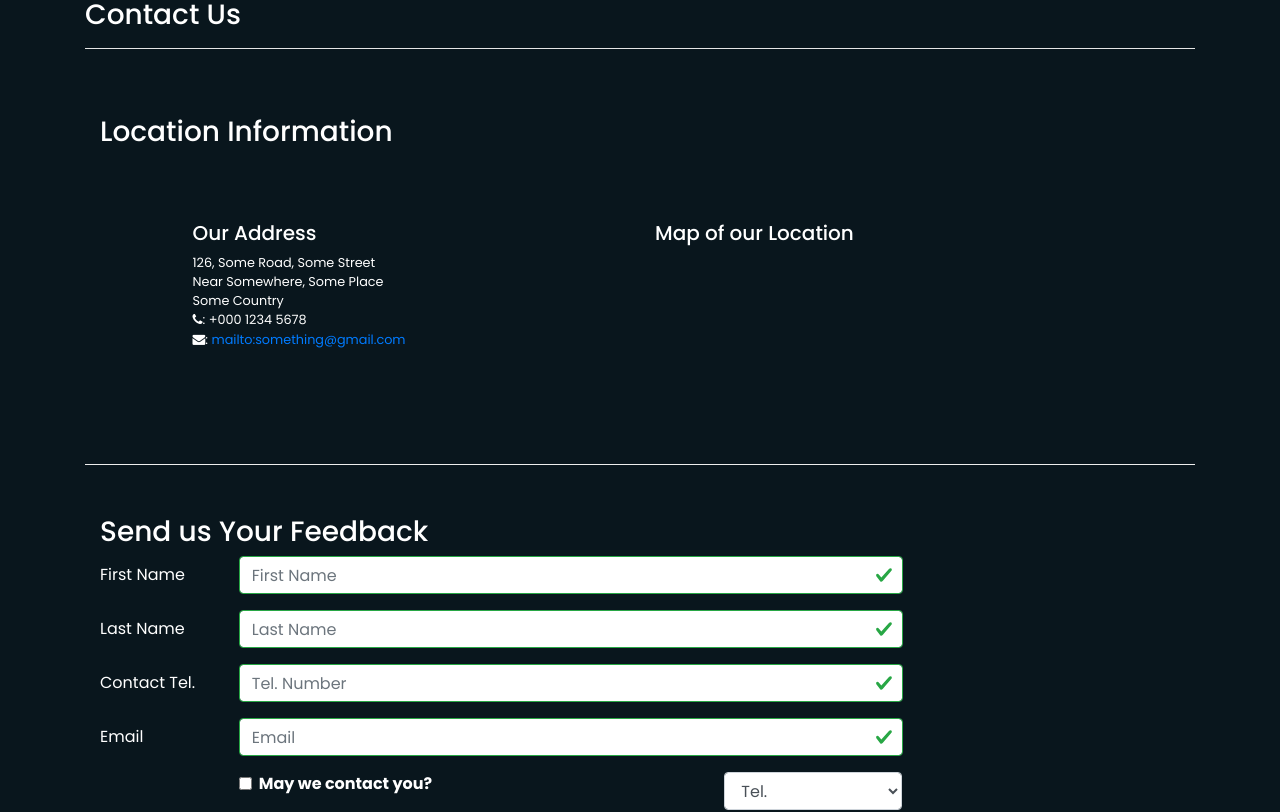
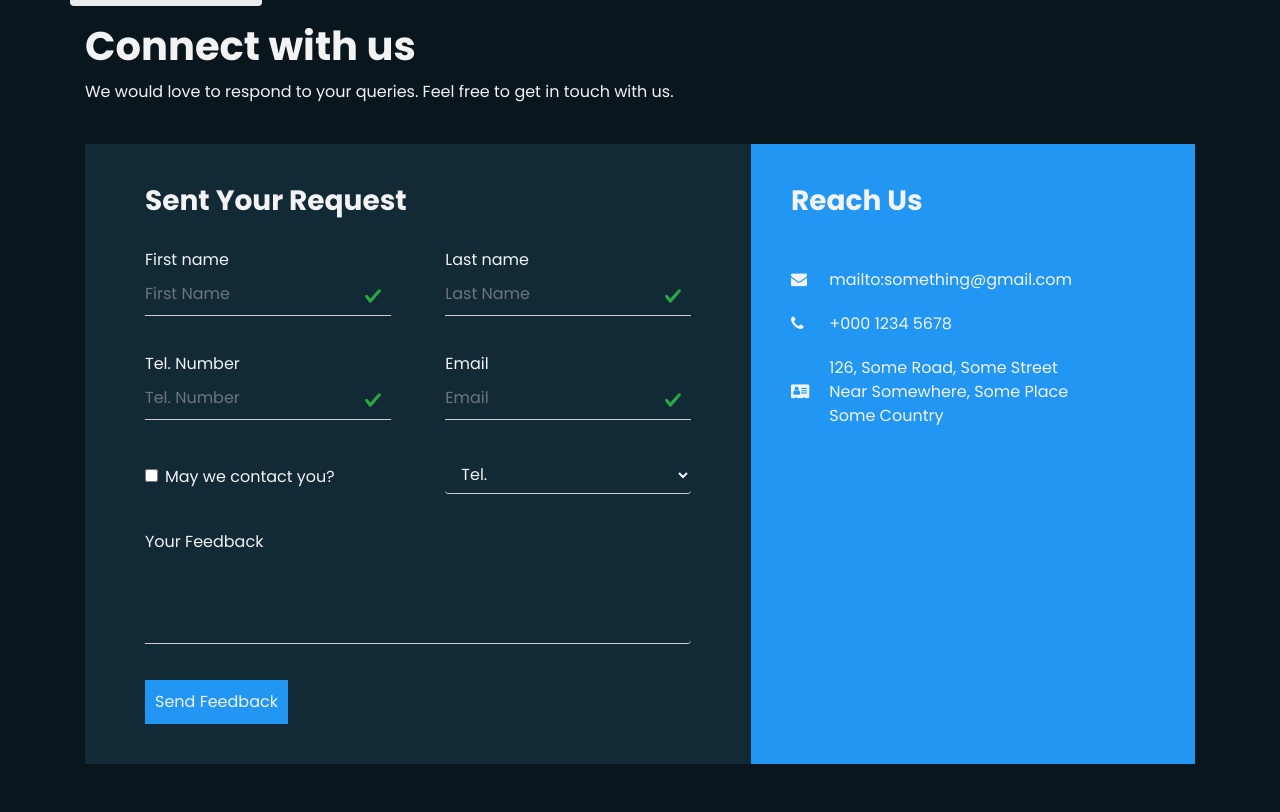
Before and after one commit to Abinash458/mobile-store, a React (Create React App) app: page /contactus in a window 1280 px wide. Shown: the part 430-1242 px from the top of the page. Built offline with nearby package versions, Linux system fonts and the light colour scheme.

Commit message:
contact page

```diff
--- a/src/components/Contact/ContactPage.js
+++ b/src/components/Contact/ContactPage.js
@@ -1,6 +1,8 @@
 import React, { Component } from 'react';
-import { Breadcrumb, BreadcrumbItem, Form, FormGroup, Label, Input, Col, FormFeedback, Button } from 'reactstrap';
+import { Breadcrumb, BreadcrumbItem, Form, FormGroup, Label, Input, FormFeedback } from 'reactstrap';
 import { Link } from "react-router-dom";
+import styled from "styled-components";
+
 
 class ContactPage extends Component {
     constructor(props) {
@@ -79,7 +81,8 @@ class ContactPage extends Component {
     render() {
         const errors = this.validate(this.state.firstName, this.state.lastName, this.state.telNum, this.state.email);
         return (
-            <div className="container text-white py-4">
+            <ContactPageWrapper>
+                <div className="container py-5">
                     <div className="row">
                         <Breadcrumb>
                             <BreadcrumbItem>
@@ -89,89 +92,62 @@ class ContactPage extends Component {
                                 Contact Us
                          </BreadcrumbItem>
                         </Breadcrumb>
-                    <div className="col-12 text-white">
-                        <h3>Contact Us</h3>
-                        <hr />
                     </div>
-                </div>
-                <div className="row row-content">
-                    <div className="col-12">
-                        <h3>Location Information</h3>
-                    </div>
-                    <div className="col-12 col-sm-4 offset-sm-1">
-                        <h5>Our Address</h5>
-                        <address>
-                            126, Some Road, Some Street<br />
-                            Near Somewhere, Some Place<br />
-                            Some Country<br />
-                            <i className="fa fa-phone"></i>: +000 1234 5678<br />
-                            <i className="fa fa-envelope"></i>: <a href="mailto:something@gmail.com">mailto:something@gmail.com</a>
-                        </address>
-                    </div>
-                    <div className="col-12 col-sm-6 offset-sm-1">
-                        <h5>Map of our Location</h5>
-                    </div>
-                </div>
-                <div className="row row-content">
-                    <div className="col-12">
-                        <h3>Send us Your Feedback</h3>
-                    </div>
-                    <div className="col-12 col-md-9">
+                    <h1>Connect with us</h1>
+                    <p>We would love to respond to your queries. Feel free to get in touch with us.</p>
+                    <div className="contact-box">
+                        <div className="contact-left">
+                            <h3>Sent Your Request</h3>
                             <Form onSubmit={this.handleSubmit}>
-                            <FormGroup row>
-                                <Label htmlFor="firstName" md={2}>
-                                    First Name
+                                <div className="input-row">
+                                    <FormGroup className="input-group">
+                                        <Label>
+                                            First name
                                         </Label>
-                                <Col md={10}>
-                                    <Input type="text" id="firstName" name="firstName" placeholder="First Name" value={this.state.firstName} valid={errors.firstName === ''} invalid={errors.firstName !== ''} onChange={this.handleChange} onBlur={this.handleBlur('firstName')} />
+                                        <Input className="input" type="text" id="firstName" name="firstName" placeholder="First Name" value={this.state.firstName} valid={errors.firstName === ''} invalid={errors.firstName !== ''} onChange={this.handleChange} onBlur={this.handleBlur('firstName')} />
                                         <FormFeedback>
                                             {errors.firstName}
                                         </FormFeedback>
-                                </Col>
+                                        {console.log(errors.firstName)}
                                     </FormGroup>
-                            <FormGroup row>
-                                <Label htmlFor="lastName" md={2}>
-                                    Last Name
+                                    <FormGroup className="input-group">
+                                        <Label>
+                                            Last name
                                         </Label>
-                                <Col md={10}>
-                                    <Input type="text" id="lastName" name="lastName" placeholder="Last Name" value={this.state.lastName} valid={errors.lastName === ''} invalid={errors.lastName !== ''} onChange={this.handleChange} onBlur={this.handleBlur('lastName')} />
+                                        <Input className="input" type="text" id="lastName" name="lastName" placeholder="Last Name" value={this.state.lastName} valid={errors.lastName === ''} invalid={errors.lastName !== ''} onChange={this.handleChange} onBlur={this.handleBlur('lastName')} />
                                         <FormFeedback>
                                             {errors.lastName}
                                         </FormFeedback>
-                                </Col>
                                     </FormGroup>
-                            <FormGroup row>
-                                <Label htmlFor="telNum" md={2}>
-                                    Contact Tel.
+                                </div>
+                                <div className="input-row">
+                                    <FormGroup className="input-group">
+                                        <Label>
+                                            Tel. Number
                                         </Label>
-                                <Col md={10}>
-                                    <Input type="tel" id="telNum" name="telNum" placeholder="Tel. Number" value={this.state.telNum} valid={errors.telNum === ''} invalid={errors.telNum !== ''} onChange={this.handleChange} onBlur={this.handleBlur('telNum')} />
+                                        <Input className="input" type="tel" id="telNum" name="telNum" placeholder="Tel. Number" value={this.state.telNum} valid={errors.telNum === ''} invalid={errors.telNum !== ''} onChange={this.handleChange} onBlur={this.handleBlur('telNum')} />
                                         <FormFeedback>
                                             {errors.telNum}
                                         </FormFeedback>
-                                </Col>
                                     </FormGroup>
-                            <FormGroup row>
-                                <Label htmlFor="email" md={2}>
+                                    <FormGroup className="input-group">
+                                        <Label>
                                             Email
                                         </Label>
-                                <Col md={10}>
-                                    <Input type="email" id="email" name="email" placeholder="Email" value={this.state.email} valid={errors.email === ''} invalid={errors.email !== ''} onChange={this.handleChange} onBlur={this.handleBlur('email')} />
+                                        <Input className="input" type="email" id="email" name="email" placeholder="Email" value={this.state.email} valid={errors.email === ''} invalid={errors.email !== ''} onChange={this.handleChange} onBlur={this.handleBlur('email')} />
                                         <FormFeedback>
                                             {errors.email}
                                         </FormFeedback>
-                                </Col>
                                     </FormGroup>
-                            <FormGroup row>
-                                <Col md={{ size: 6, offset: 2 }}>
+                                </div>
+                                <div className="input-row">
                                     <FormGroup check>
                                         <Label check>
-                                            <Input type="checkbox" name="agree" checked={this.state.agree} onChange={this.handleChange} /> {' '} <strong>May we contact you?</strong>
+                                            <Input type="checkbox" name="agree" checked={this.state.agree} onChange={this.handleChange} /> {' '} <Label>May we contact you?</Label>
                                         </Label>
                                     </FormGroup>
-                                </Col>
-                                <Col md={{ size: 3, offset: 1 }}>
-                                    <Input type="select" name="contactType" value={this.state.contactType} onChange={this.handleChange} >
+                                    <FormGroup className="input-group">
+                                        <Input type="select" className="select" name="contactType" value={this.state.contactType} onChange={this.handleChange} >
                                             <option>
                                                 Tel.
                                          </option>
@@ -179,29 +155,160 @@ class ContactPage extends Component {
                                                 Email
                                          </option>
                                         </Input>
-                                </Col>
                                     </FormGroup>
-                            <FormGroup row>
-                                <Label htmlFor="message" md={2}>
+                                </div>
+                                <FormGroup className="input-group">
+                                    <Label htmlFor="message">
                                         Your Feedback
                                  </Label>
-                                <Col md={10}>
-                                    <Input type="textarea" id="message" name="message" rows="12" value={this.state.message} onChange={this.handleChange} />
-                                </Col>
+                                    <Input className="textarea" type="textarea" id="message" name="message" rows="3" value={this.state.message} onChange={this.handleChange} />
                                 </FormGroup>
-                            <FormGroup row>
-                                <Col md={{ size: 10, offset: 2 }}>
-                                    <Button type="submit" color="primary">
+                                <button type="submit">
                                     Send Feedback
-                                    </Button>
-                                </Col>
-                            </FormGroup>
+                                </button>
                             </Form>
+                        </div>
+                        <div className="contact-right">
+                            <h3>Reach Us</h3>
+                            <table>
+                                <tbody>
+                                    <tr>
+                                        <td>
+                                            <i className="fa fa-envelope"></i>
+                                        </td>
+                                        <td>
+                                            mailto:something@gmail.com
+                                        </td>
+                                    </tr>
+                                    <tr>
+                                        <td>
+                                            <i className="fa fa-phone"></i>
+                                        </td>
+                                        <td>
+                                            +000 1234 5678
+                                        </td>
+                                    </tr>
+                                    <tr>
+                                        <td>
+                                            <i className="fa fa-address-card" aria-hidden="true"></i>
+                                        </td>
+                                        <td>
+                                            126, Some Road, Some Street<br />
+                                            Near Somewhere, Some Place<br />
+                                            Some Country
+                                        </td>
+                                    </tr>
+                                </tbody>
+                            </table>
                         </div>
                     </div>
                 </div>
+            </ContactPageWrapper>
         )
     }
 }
 
 export default ContactPage;
+
+
+const ContactPageWrapper = styled.div`
+    color: var(--mainWhite);
+    font-family: 'Poppins', sans-serif;
+    .contact-box {
+        background-color: var(--headerFooterBackground);
+        display: flex;
+    }
+    .contact-left {
+        flex-basis: 60%;
+        padding: 40px 60px;
+    }
+    .contact-right {
+        flex-basis: 40%;
+        padding: 40px;
+        background-color: var(--secondaryBackground);
+    }
+    h1 {
+        margin-bottom: 10px;
+        font-weight: bold;
+    }
+    .container p {
+        margin-bottom: 40px;
+    }
+    .input-row {
+        display: flex;
+        justify-content: space-between;
+        margin-bottom: 20px;
+    }
+    .input-group {
+        flex-basis: 45%;
+    }
+    .input {
+        width: 100%;
+        border: none;
+        border-bottom: 1px solid #ccc;
+        outline: none;
+        padding: 0;
+        padding-bottom: 5px;
+        background-color: transparent;
+        color: var(--mainWhite);
+    }
+    .checkbox-row {
+        display: flex;
+        justify-content: space-between;
+        align-items: center;
+        width: 100%;
+    }
+    .checkbox-row .checkbox-text {
+        flex-basis: 90%;
+    }
+    .checkbox-row .checkbox-input {
+        flex-basis: 10%;
+    }
+    .select {
+        border: none;
+        border-bottom: 1px solid #ccc;
+        outline: none;
+        padding-bottom: 5px;
+        background-color: transparent;
+        color: var(--mainWhite);
+    }
+    .form-check {
+        position: relative;
+        display: flex;
+        align-items: center
+    }
+    .textarea {
+        width: 100%;
+        border: none;
+        border-bottom: 1px solid #ccc;
+        outline: none;
+        padding-bottom: 5px;
+        background-color: transparent;
+        box-sizing: border-box;
+        resize: none;
+        color: var(--mainWhite);
+    }
+    Label {
+        margin-bottom: 6px;
+        display: block;
+    }
+    button {
+        background-color: var(--secondaryBackground);
+        border: none;
+        outline: none;
+        color: var(--mainWhite);
+        padding: 10px;
+        /* border-radius: 30px; */
+        margin-top: 20px;
+    }
+    .contact-left h3, .contact-right h3 {
+        font-weight: 600;
+        margin-bottom: 30px;
+    }
+    tr td:first-child {
+        padding-right: 20px;
+    }
+    tr td {
+        padding-top: 20px;
+    }
+`
```
Lines whose indentation alone changed are shown as unchanged.
